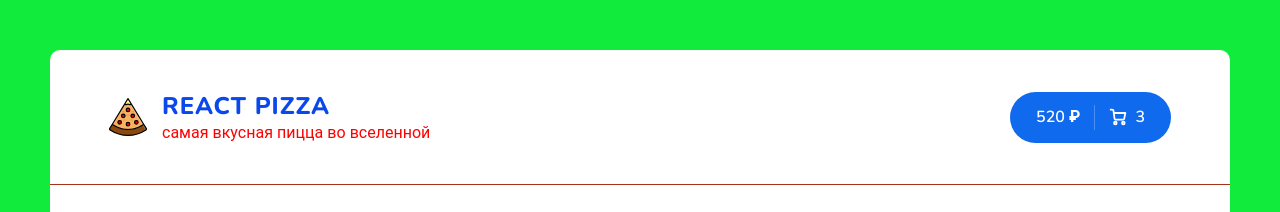
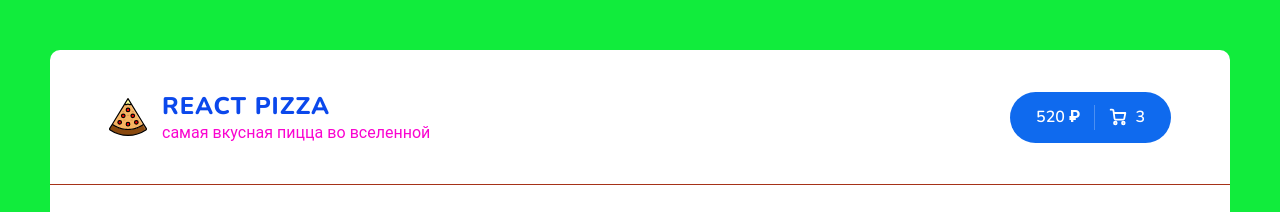
Before and after one commit to VladimirShumliaiev/React-pizza, a React (Create React App) app in the folder my-app/: page / in a window 1280 px wide. Shown: the top 212 px of the page. Built offline with nearby package versions, Linux system fonts and the light colour scheme.

Commit message:
+++28.11.2022 Pizza

```diff
--- a/my-app/src/scss/components/_header.scss
+++ b/my-app/src/scss/components/_header.scss
@@ -26,7 +26,7 @@
     }
 
     p {
-      color: #ff0000;
+      color: #fa04d0;
     }
   }
 }
```
